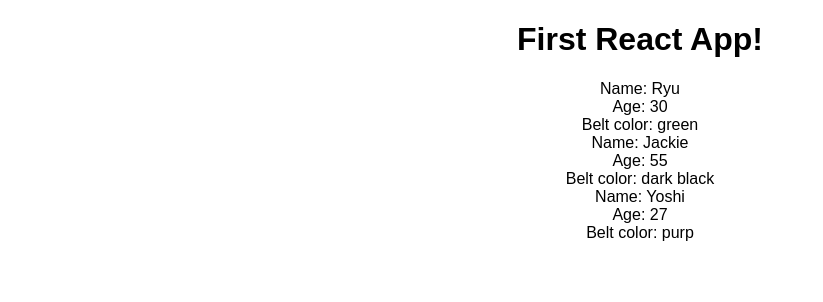
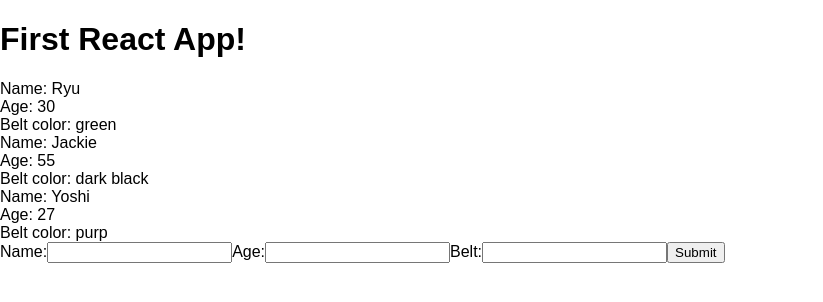
Before and after one commit to milomacphail/reacttutorial, a React (Create React App) app in the folder my-app/: page / in a window 1280 px wide. Shown: the top 302 px of the page, without its empty margins (0-823 px from the left). Built offline with nearby package versions, Linux system fonts and the light colour scheme.

Commit message:
Added form and new component to add data entries

```diff
--- /dev/null
+++ b/my-app/src/AddNinja.js
@@ -0,0 +1,38 @@
+import React, { Component } from 'react'
+
+
+class AddNinja extends Component {
+    state = {
+        name: null,
+        age: null,
+        belt: null
+    }
+    handleChange = (e) => {
+        this.setState({
+            [e.target.id]: e.target.value
+        })
+    }
+    handleSubmit = (e) => {
+        e.preventDefault();
+        console.log(this.state);
+    }
+    render(){
+        return(
+        <div>
+            <form onSubmit={this.handleSubmit}>
+            <label htmlFor="name">Name:</label>
+            <input type="text" id="name" onChange={this.handleChange} />
+             <label htmlFor="name">Age:</label>
+            <input type="text" id="age" onChange={this.handleChange} />
+             <label htmlFor="name">Belt:</label>
+            <input type="text" id="belt" onChange={this.handleChange} />
+            <button>Submit</button>
+            </form>
+        </div>
+            )
+
+    }
+
+}
+
+export default AddNinja
--- a/my-app/src/App.js
+++ b/my-app/src/App.js
@@ -1,6 +1,6 @@
 import React, { Component } from 'react';
 import Ninjas from './Ninjas';
-import './App.css';
+import AddNinja from './AddNinja';
 
 class App extends Component {
     state = {
@@ -17,6 +17,7 @@
       <div className="App">
         <h1>First React App!</h1>
         <Ninjas ninjas = { this.state.ninjas } />
+        <AddNinja />
       </div>
     );
   }
```
